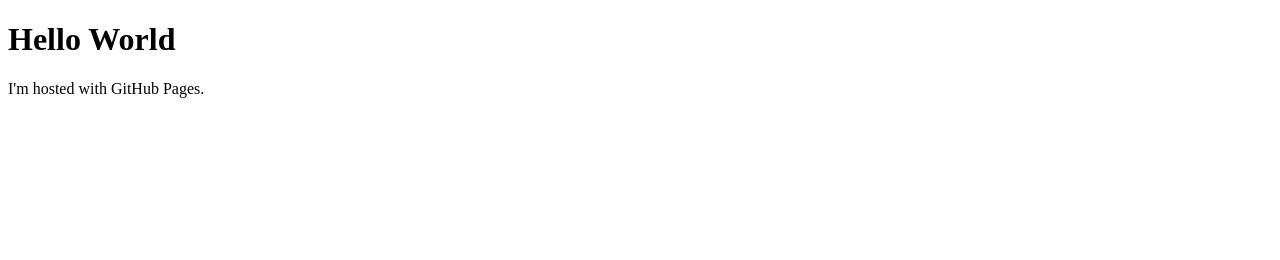
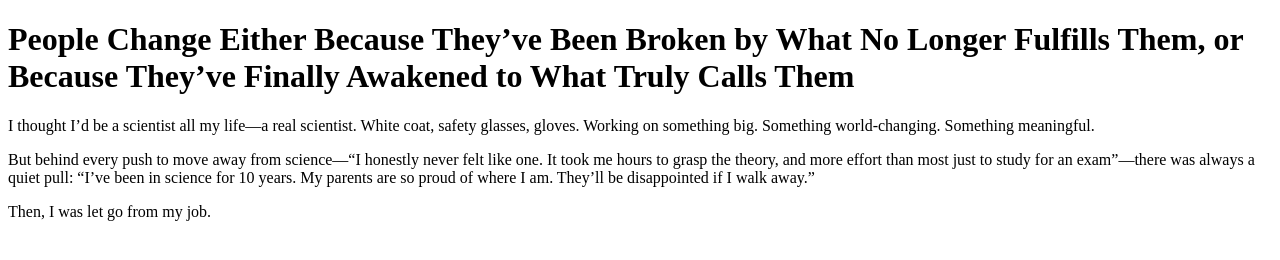
Before and after one commit to agapespecialtycoffee/agapespecialtycoffee.github.io, a plain HTML site: page index.html in a window 1280 px wide. Drawn offline with Linux system fonts and the light colour scheme.

Commit message:
Testing
Adding new post

```diff
--- a/index.html
+++ b/index.html
@@ -1,7 +1,9 @@
 <!DOCTYPE html>
 <html>
 <body>
-<h1>Hello World</h1>
-<p>I'm hosted with GitHub Pages.</p>
+<h1>People Change Either Because They’ve Been Broken by What No Longer Fulfills Them, or Because They’ve Finally Awakened to What Truly Calls Them</h1>
+<p>I thought I’d be a scientist all my life—a real scientist. White coat, safety glasses, gloves. Working on something big. Something world-changing. Something meaningful.</p>
+<p>But behind every push to move away from science—“I honestly never felt like one. It took me hours to grasp the theory, and more effort than most just to study for an exam”—there was always a quiet pull: “I’ve been in science for 10 years. My parents are so proud of where I am. They’ll be disappointed if I walk away.”</p>
+<p>Then, I was let go from my job.</p>
 </body>
 </html>
```
